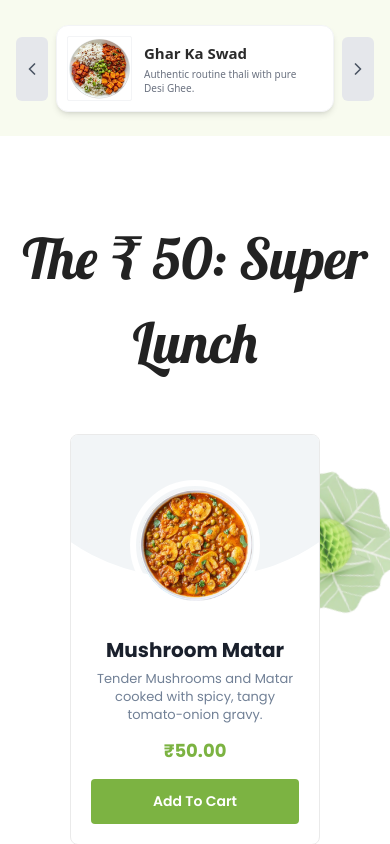
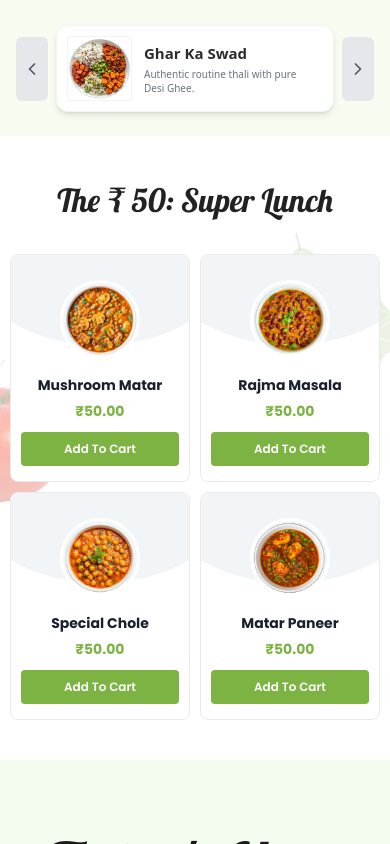
Before and after one commit to amansinha44/swadsudha, a React (Vite) app: page / in a window 390 px wide. Shown: the part 980-1824 px from the top of the page. Built offline with nearby package versions, Linux system fonts and the light colour scheme; a web font is replaced by a local one.

Commit message:
New Commit

```diff
--- a/src/components/SpecialMenu.css
+++ b/src/components/SpecialMenu.css
@@ -267,3 +267,98 @@
     transform: translateY(-50%);
   }
 }
+
+
+/* =========================================
+   MOBILE VIEW OPTIMIZATIONS (Max Width: 768px)
+   ========================================= */
+@media screen and (max-width: 768px) {
+  /* Section Padding Reduce */
+  .special-menu-section {
+    padding: 40px 10px;
+  }
+
+  /* 1. Title in ONE line */
+  .section-title {
+    font-size: 2.0rem; /* Font size chhota kiya taaki ek line me aa jaye */
+    margin-bottom: 30px;
+    white-space: nowrap; /* Text ko break hone se rokega */
+    overflow: hidden;
+    text-overflow: ellipsis; /* Agar screen bohot choti hui toh ... dikhayega */
+  }
+
+  /* 2. Menu Container to hold 2 cards per row */
+  .menu-container {
+    gap: 10px; /* Cards ke beech ka gap kam kiya */
+    justify-content: space-between; /* Space evenly distribute karega */
+  }
+
+  /* 3. Compact Card Styling (2 in a row) */
+  .menu-card {
+    /* 10px gap hai, isliye minus 5px kiya. Agar gap zyada rakhna ho toh isko adjust kar lena */
+    width: calc(50% - 5px);
+  }
+
+  /* Card Curve adjust */
+  .card-top-curve {
+    height: 100px; /* Curve ki height kam ki */
+  }
+
+  /* Image Container Chota kiya */
+  .image-wrapper {
+    width: 80px;
+    height: 80px;
+    margin: 25px auto 0; /* Margin top kam kiya */
+  }
+
+  .food-image {
+    border-width: 3px; /* Border patla kiya */
+  }
+
+  /* Card Content Padding */
+  .card-content {
+    padding: 10px 10px 15px;
+  }
+
+  /* Text Adjustments */
+  .food-name {
+    font-size: 14px; /* Title chhota kiya */
+    margin: 5px 0;
+  }
+
+  .food-desc {
+    display: none; /* Description hata diya taaki card lamba na ho. Agar rakhna ho toh is line ko hata dena aur font-size 10px kar dena */
+  }
+
+  .food-price {
+    font-size: 14px;
+    margin-bottom: 10px;
+  }
+
+  /* Button Adjustments */
+  .add-cart-btn {
+    padding: 8px 0;
+    font-size: 12px;
+  }
+
+  /* SVG Ring Hidden in Mobile to save space/performance */
+  .ring-container {
+      display: none;
+  }
+
+  /* Background Images ko chhupaya ya chhota kiya taaki clutter na ho */
+  .decor-left, .decor-right {
+      opacity: 0.3; /* Bohot halka kar diya */
+  }
+  .decor-left {
+      width: 150px;
+      left: -80px;
+  }
+}
+
+/* Aur chhote screens ke liye (Extra Small Mobile) */
+@media screen and (max-width: 380px) {
+    .section-title {
+        font-size: 1.5rem;
+    }
+}
```
